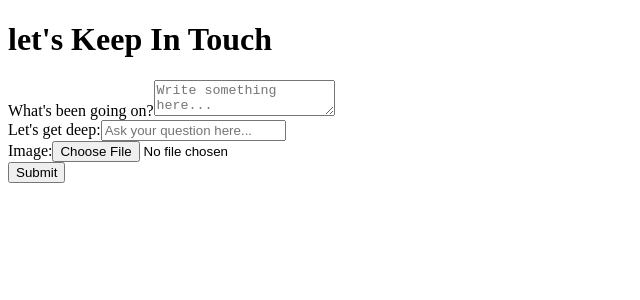
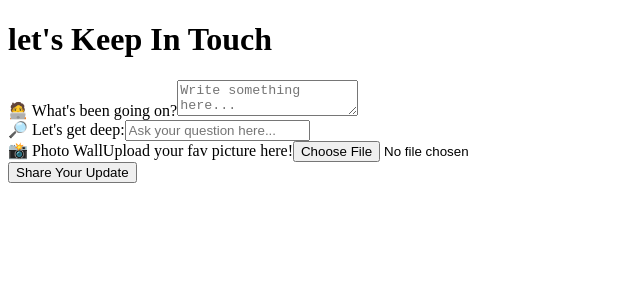
Before and after one commit to i-am-lp/KIT, a React (Vite) app: page /updates in a window 1280 px wide. Shown: the top 300 px of the page, without its empty margins (0-640 px from the left). Built offline with nearby package versions, Linux system fonts and the light colour scheme.

Commit message:
added classNames

```diff
--- a/src/components/Updates/updates-page.jsx
+++ b/src/components/Updates/updates-page.jsx
@@ -33,7 +33,6 @@ function UpdatePage() {
   const token = localStorage.getItem('token');
   const user = token ? decodeJWT(token) : null;
 
-  console.log("Decoded User:", user);
 
   const handleInputChange = (e) => {
     const { name, value } = e.target;
@@ -85,43 +84,47 @@ function UpdatePage() {
   };
 
   return (
-    <div>
-      <h1>let's Keep In Touch</h1>
-      <form onSubmit={handleSubmit}>
-        <div>
-          <label htmlFor="update_text">What's been going on?</label>
+    <div className='updates'>
+      <h1 className='updates--header'>let's Keep In Touch</h1>
+      <form onSubmit={handleSubmit}  className='updates--form'>
+        <div className='updates--form--check-in'>
+          <label htmlFor="update_text" className='updates--form--check-in__header'>🧑‍💻 What's been going on?</label>
           <textarea
             id="update_text"
             name="update_text"
             placeholder='Write something here...'
+            className='updates--form--check-in__box'
             value={formData.update_text}
             onChange={handleInputChange}
             required
           />
         </div>
-        <div>
-          <label htmlFor="question">Let's get deep:</label>
+        <div className='updates--form--question'>
+          <label htmlFor="question" className='updates--form--question__header'>🔎 Let's get deep:</label>
           <input
             id="question"
             name="question"
             placeholder='Ask your question here...'
+            className='updates--form--question__box'
             type="text"
             value={formData.question}
             onChange={handleInputChange}
             required
           />
         </div>
-        <div>
-          <label htmlFor="image">Image:</label>
+        <div className='updates--form--image'>
+          <label htmlFor="image" className='updates--form--image__header'>📸 Photo Wall</label>
+          <label htmlFor="image" className='updates--form--image__subheader'>Upload your fav picture here!</label>
           <input
             id="image"
             name="image"
+            className='updates--form--image__box'
             type="file"
             accept="image/*"
             onChange={handleFileChange}
           />
         </div>
-        <button type="submit">Submit</button>
+        <button type="submit" className='updates--form--submit'>Share Your Update</button>
       </form>
     </div>
   );
```
